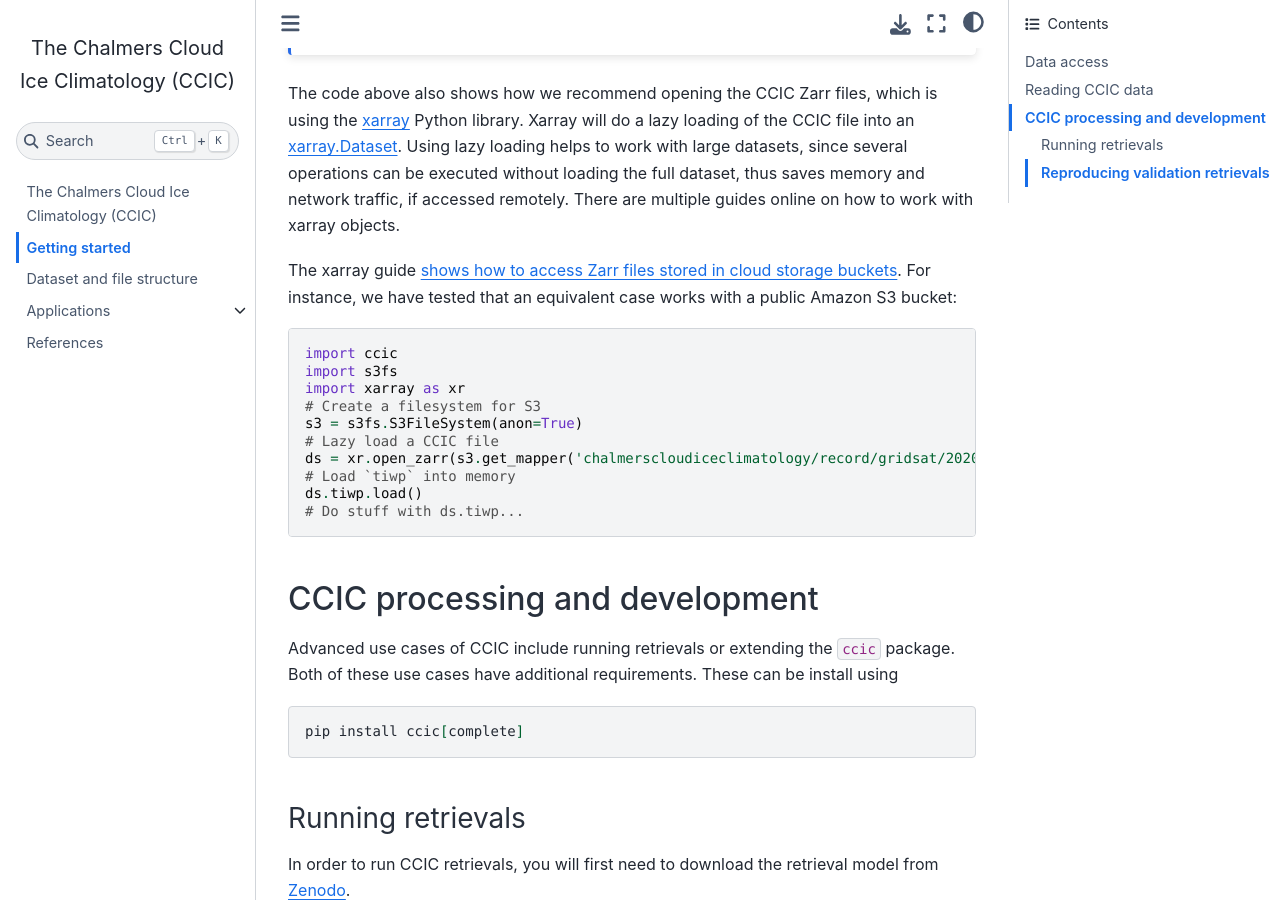
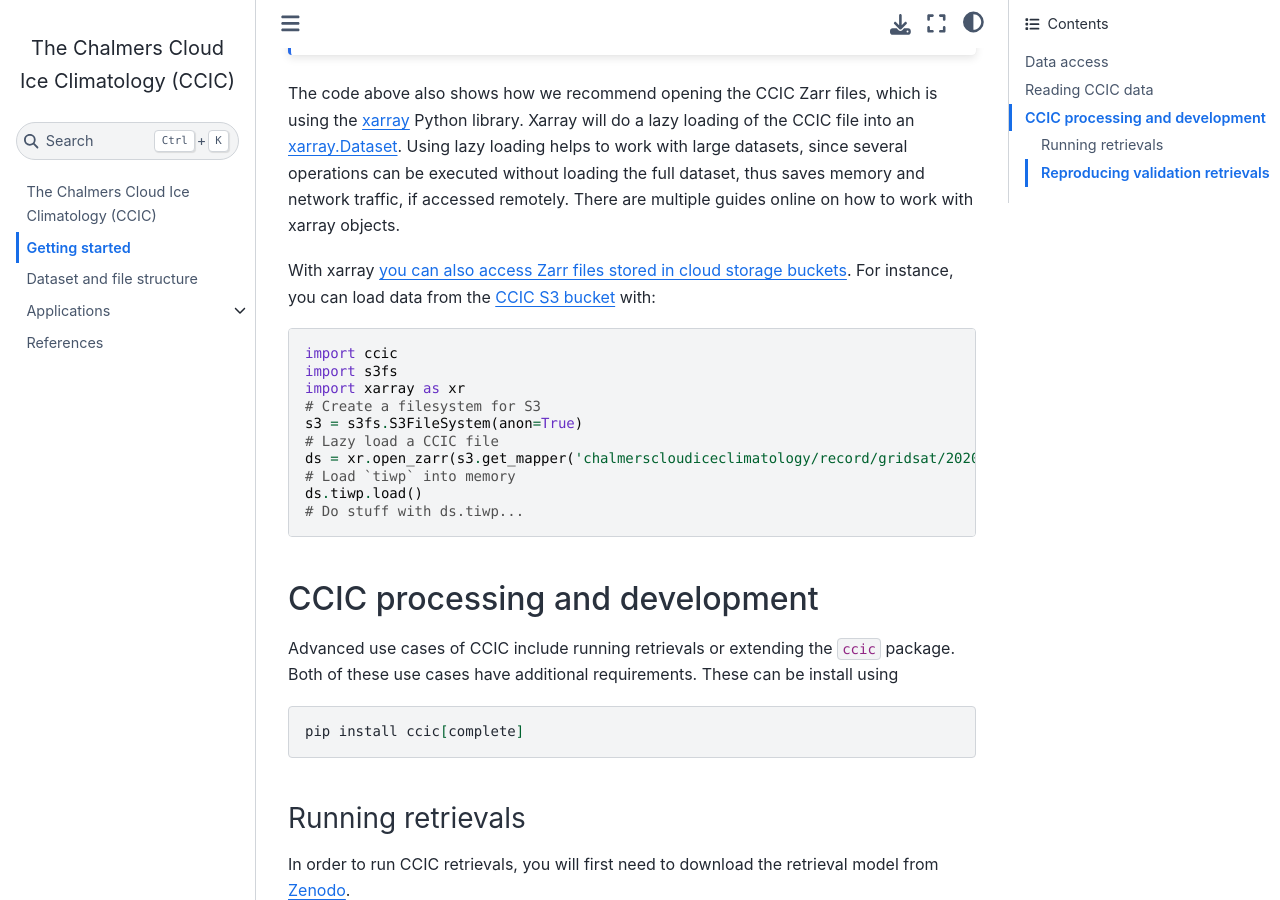
Before and after one commit to SEE-GEO/ccic, a Jupyter Book: the page built from docs/getting_started.md, in a window 1280 px wide and 900 px high, scrolled down 1006 px. Built offline with Jupyter Book 1.0.4 settings and Sphinx 7.4.7 and the Sphinx Book theme 1.1.4, drawn with Linux system fonts in a browser that asks for light colours; pages that are not in the unit, such as notebooks, are missing from menus.

Commit message:
Update example text

````diff
--- a/docs/getting_started.md
+++ b/docs/getting_started.md
@@ -40,7 +40,7 @@ can be executed without loading the full dataset, thus saves memory and network
 traffic, if accessed remotely. There are multiple guides online on how to work
 with xarray objects.
 
-The xarray guide [shows how to access Zarr files stored in cloud storage buckets](https://docs.xarray.dev/en/stable/user-guide/io.html#cloud-storage-buckets). For instance, we have tested that an equivalent case works with a public Amazon S3 bucket:
+With xarray [you can also access Zarr files stored in cloud storage buckets](https://docs.xarray.dev/en/stable/user-guide/io.html#cloud-storage-buckets). For instance, you can load data from the [CCIC S3 bucket](https://registry.opendata.aws/ccic) with:
 
 ```python
 import ccic
````
